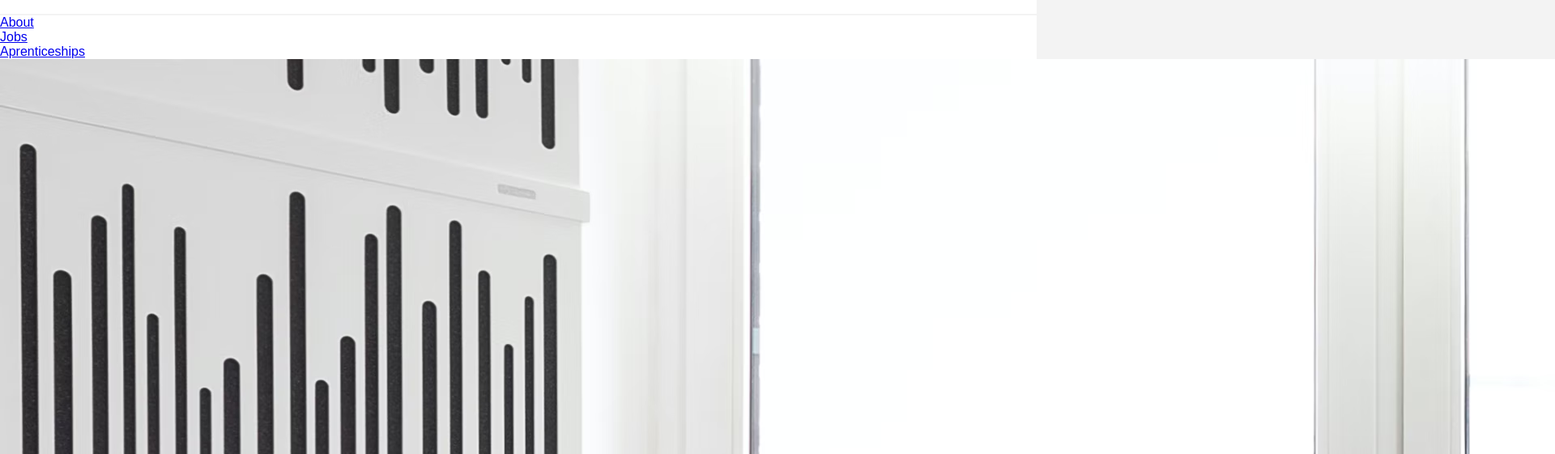
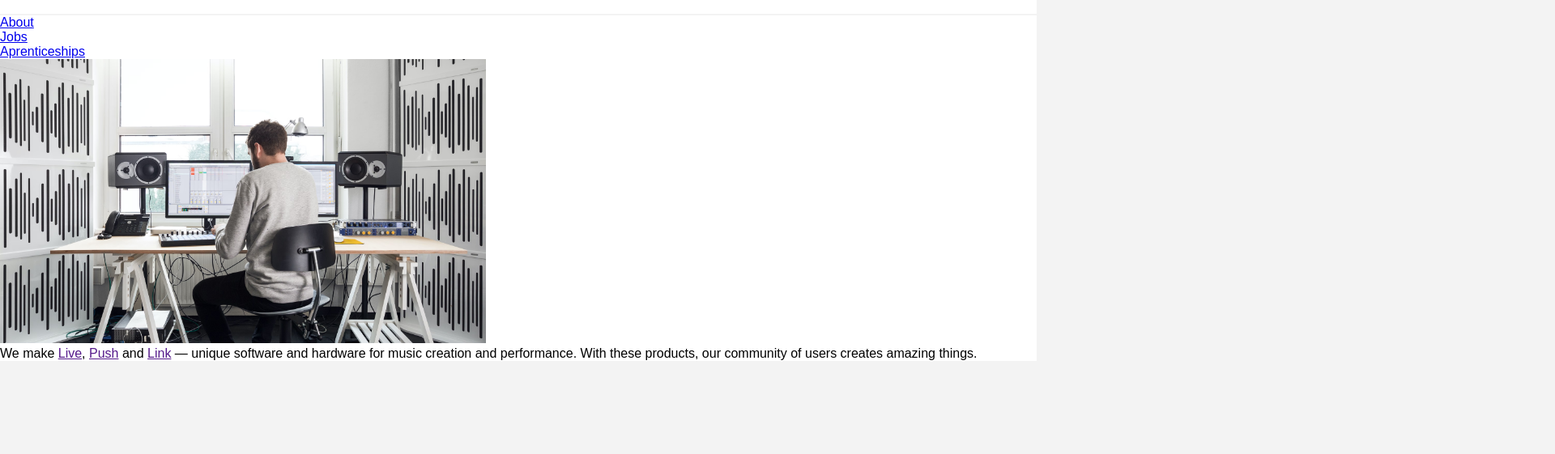
Before and after one commit to orr/frontend-practice-ableton, a plain HTML site: page index.html in a window 1280 px wide. Shown: the part 55-616 px from the top of the page at 81% size, 1920 px wide, since content can reach past the window. Drawn offline with Linux system fonts and the light colour scheme; a web font is replaced by a local one.

Commit message:
image width

```diff
--- a/style.css
+++ b/style.css
@@ -125,6 +125,14 @@ body {
     font-weight: 400;
 }
 
+.hero-img {
+    width: 600px;
+}
+
+.hero-img img {
+    width: 100%;
+}
+
 @media screen and (min-width: 2400px){
     .container {
         width: 80%;
```
